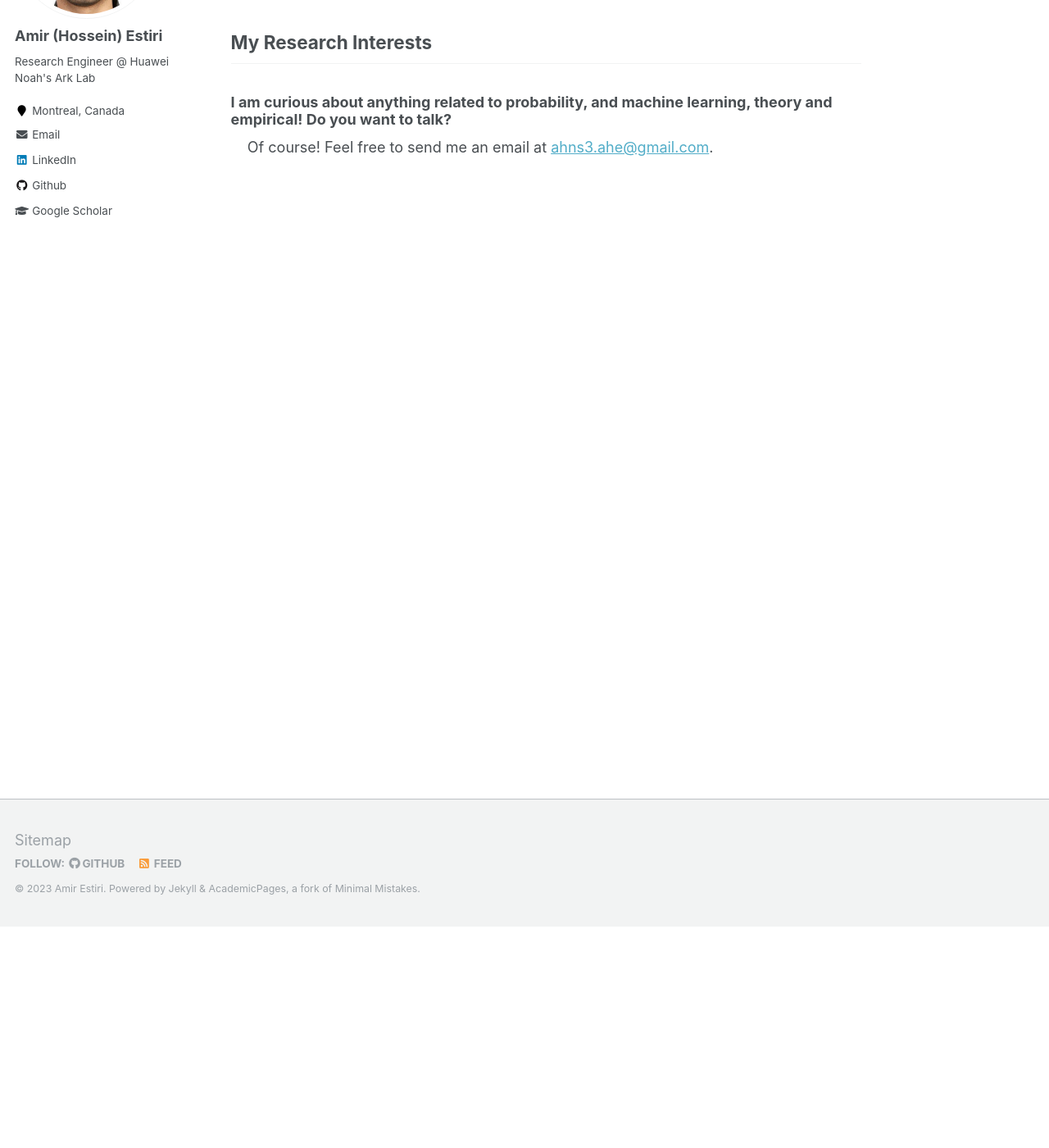
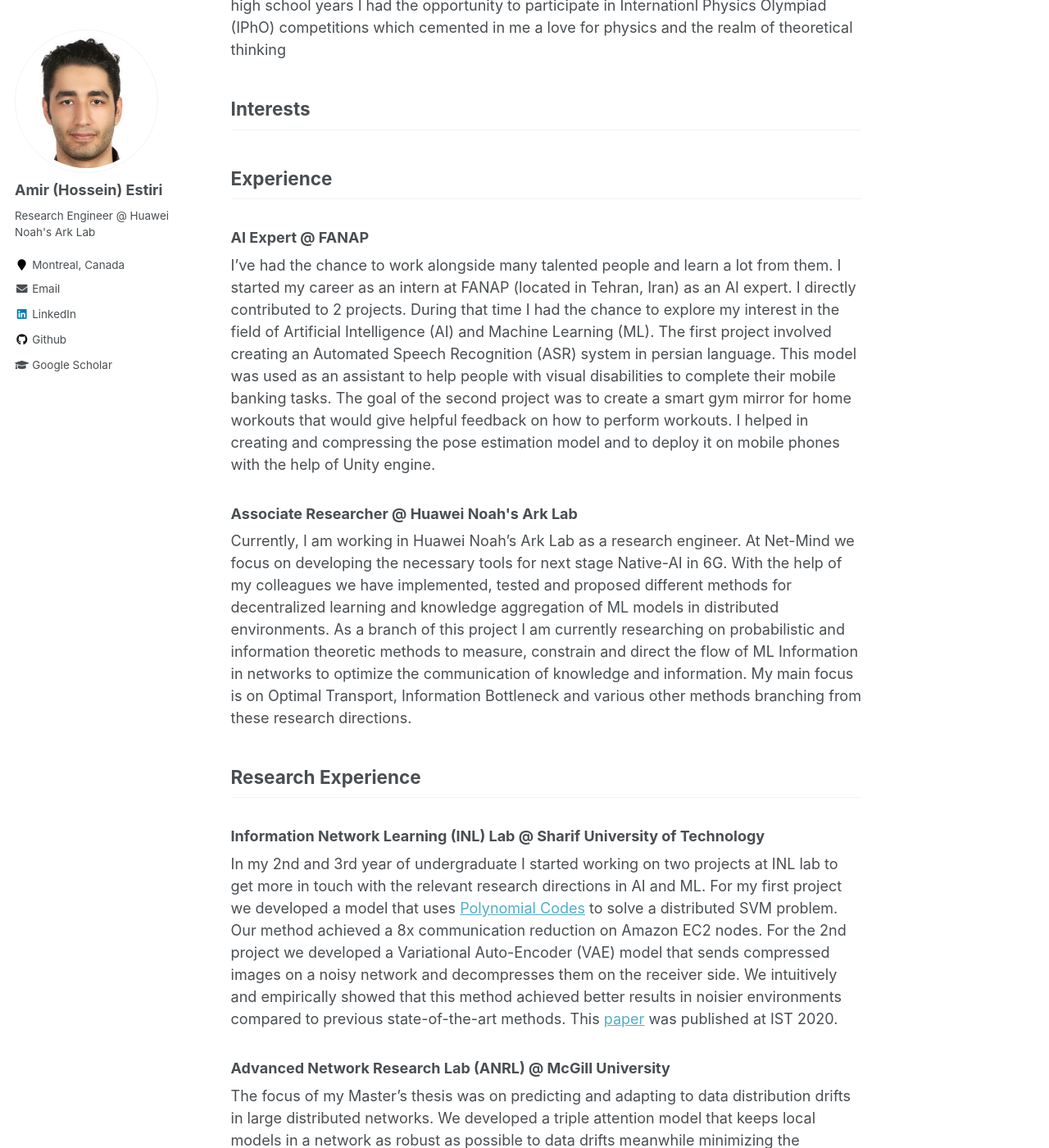
Before and after one commit to AmirEstiri/amirestiri.github.io, a Jekyll site: the page built from _pages/about.md, in a window 1280 px wide and 1400 px high, scrolled down 270 px. Shown: the whole window at 82% size. Built offline with Jekyll 4.4.1, drawn with Linux system fonts in a browser that asks for light colours; some of the changed text lies outside the part shown.

Commit message:
Add new content

```diff
--- a/_pages/about.md
+++ b/_pages/about.md
@@ -12,32 +12,41 @@ redirect_from:
 
 Greetings!
 
-    I'm a Research Engineer in Huawei Noah's Ark Lab at Montreal, working in the NetMind team. Previously, I completed a master's degree in Computer Science at McGill University and did my undergrad in Computer Engineering at Sharif University of Technology.
-
-<h2>My Research Interests</h2>
-
-<!--     I use Machine Learning to tackle Constrained Optimization problems. Currently, I'm working on methods that leverage Graph Neural Networks (GNNs) and Reinforcement Learning (RL) to solve Constrained Optimization problems on graphs.
-
-<h3> That was a bunch of fancy (?) terms. What does it mean exactly? </h3>
-
-    Graph-structured data is abundant around us, and we've been modeling and solving real-world problems with graphs for decades. We've already developed optimal and fast solutions to a subset of these problems. However, some others are too hard, complicated, or time-consuming to solve using explicit mathematical and algorithmic methods ([NP Problems](https://www.britannica.com/science/NP-complete-problem) are a good example).
-
-    Neural networks are good at extracting complicated patterns from high-dimensional data. Instead of trying to solve these intricate graph problems explicitly, we can use GNNs to embed graphical information into numerical representations, feed those to an RL model, and tune the model to generate a solution by maximizing/minimizing an objective of interest.
-
-![Graph Learning and Reinforcement Learning for Constrained Combinatorial Optimization](../images/GNN_RL_for_CO_2.png)
-
-<h3>It sounds cool! But is it actually useful?</h3>
-
-    This approach is scalable and can result in close-to-optimal results. It, however, is not fully interpretable and lacks optimality guarantees. These characteristics make it a perfect fit for a subgroup of graph optimization problems, but not for all of them. Proper modeling of the input information, expressive architecture design, and problem-specific constraint enforcement are some of the challenges. Making all of the modules work together can also be tricky.
-
-    Here is a list of some domains where this approach can be useful:
-* Supply Chain Management
-* Grid Optimization
-* Social Media Marketing
-* Circuit Design
-* Network Optimization  -->
+    I'm a Research Engineer in Huawei Noah's Ark Lab at Montreal, working in the NetMind team. Previously, I completed a master's degree in Computer Science at McGill University and did my undergrad in Computer Engineering at Sharif University of Technology. In my high school years I had the opportunity to participate in Internationl Physics Olympiad (IPhO) competitions which cemented in me a love for physics and the realm of theoretical thinking
 
 
-<h3>I am curious about anything related to probability, and machine learning, theory and empirical! Do you want to talk?</h3>
+<h2>Interests</h2>
 
-    Of course! Feel free to send me an email at [ahns3.ahe@gmail.com](mailto:ahns3.ahe@gmail.com).
+
+<h2>Experience</h2>
+
+<h3>AI Expert @ FANAP</h3>
+I've had the chance to work alongside many talented people and learn a lot from them. I started my career as an intern at FANAP (located in Tehran, Iran) as an AI expert. I directly contributed to 2 projects. During that time I had the chance to explore my interest in the field of Artificial Intelligence (AI) and Machine Learning (ML). The first project involved creating an Automated Speech Recognition (ASR) system in persian language. This model was used as an assistant to help people with visual disabilities to complete their mobile banking tasks. The goal of the second project was to create a smart gym mirror for home workouts that would give helpful feedback on how to perform workouts. I helped in creating and compressing the pose estimation model and to deploy it on mobile phones with the help of Unity engine.
+
+<h3>Associate Researcher @ Huawei Noah's Ark Lab</h3>
+Currently, I am working in Huawei Noah's Ark Lab as a research engineer. At Net-Mind we focus on developing the necessary tools for next stage Native-AI in 6G. With the help of my colleagues we have implemented, tested and proposed different methods for decentralized learning and knowledge aggregation of ML models in distributed environments. As a branch of this project I am currently researching on probabilistic and information theoretic methods to measure, constrain and direct the flow of ML Information in networks to optimize the communication of knowledge and information. My main focus is on Optimal Transport, Information Bottleneck and various other methods branching from these research directions.
+
+
+<h2>Research Experience</h2>
+
+<h3>Information Network Learning (INL) Lab @ Sharif University of Technology</h3>
+In my 2nd and 3rd year of undergraduate I started working on two projects at INL lab to get more in touch with the relevant research directions in AI and ML. For my first project we developed a model that uses [Polynomial Codes](https://arxiv.org/abs/1705.10464) to solve a distributed SVM problem. Our method achieved a 8x communication reduction on Amazon EC2 nodes.
+For the 2nd project we developed a Variational Auto-Encoder (VAE) model that sends compressed images on a noisy network and decompresses them on the receiver side. We intuitively and empirically showed that this method achieved better results in noisier environments compared to previous state-of-the-art methods. This [paper](https://ieeexplore.ieee.org/abstract/document/9345813) was published at IST 2020.
+
+<h3>Advanced Network Research Lab (ANRL) @ McGill University</h3>
+The focus of my Master's thesis was on predicting and adapting to data distribution drifts in large distributed networks. We developed a triple attention model that keeps local models in a network as robust as possible to data drifts meanwhile minimizing the communication necessary to adapt to these issues. This [paper](https://arxiv.org/abs/2111.07457) is on Arxiv.
+
+
+
+<h2>Personal Projects</h2>
+
+During the years through my own curiosity, I have started multiple projects and played around with different tools and methods. You can find the codes and documentations for my projects in my [github](https://github.com/AmirEstiri) page.
+My most recent project, was a peer-to-peer (P2P) cloud system that connects gamers to each other (G2G) that can be deployed in a blockchain and supports automatic payment. This project is still ongoing.
+I also created a telegram bot that lets user register and connect to a decentralized lottery on the Ethereum blockchain. This project was written in Solidity and supports payments in USDT.
+
+
+
+<h2>Contact</h2>
+
+<h3>I am curious about anything related to physics, probability theory, and machine learning! Let's get in touch.</h3>
+Feel free to send me an email at [ahns3.ahe@gmail.com](mailto:ahns3.ahe@gmail.com).
```
